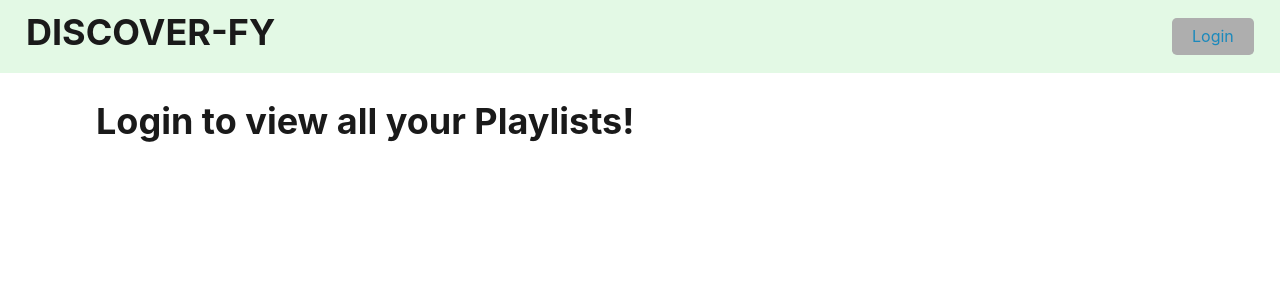
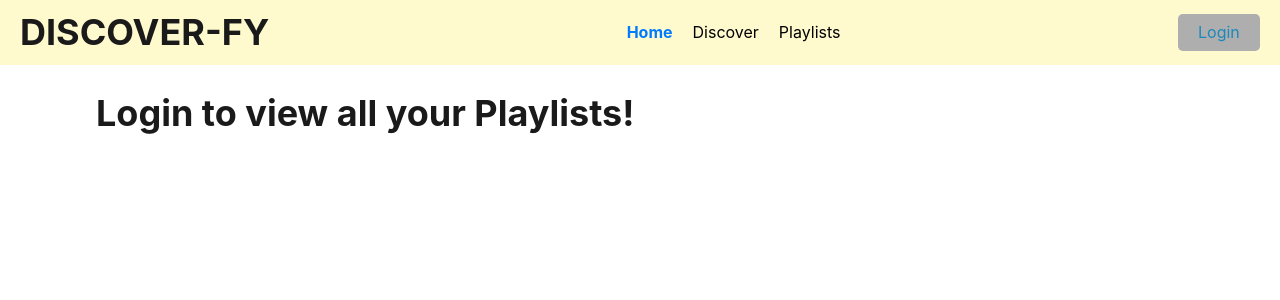
Before and after one commit to jmalon10/Discover-fy, a React (Vite) app in the folder client/: page / in a window 1280 px wide. Shown: the top 300 px of the page. Built offline with nearby package versions, Linux system fonts and the light colour scheme.

Commit message:
adding navbar functionality to route between pages. changed users.ts to playlist.ts, updated the css file with some navbar styling, route the home page with pages

```diff
--- a/client/src/components/Navbar.tsx
+++ b/client/src/components/Navbar.tsx
@@ -1,10 +1,11 @@
 import { useState, useEffect } from 'react';
-import { Link } from 'react-router-dom';
+import { Link, useLocation } from 'react-router-dom';
 import auth from '../utils/auth';
 
 const Navbar = () => {
   // State to track the login status
   const [loginCheck, setLoginCheck] = useState(false);
+  const currentPage = useLocation().pathname;
 
   // Function to check if the user is logged in using auth.loggedIn() method
   const checkLogin = () => {
@@ -19,10 +20,40 @@ const Navbar = () => {
   }, [loginCheck]);  // Dependency array ensures useEffect runs when loginCheck changes
 
   return (
-    <div className="display-flex justify-space-between align-center py-2 px-5 mint-green">
+    <div className="navbar">
       <h1>
         DISCOVER-FY
       </h1>
+      <ul className="display-flex">
+      <li className="nav-item">
+        <Link
+          to="/"
+          // This is a conditional (ternary) operator that checks to see if the current page is "Home"
+          // If it is, we set the current page to 'nav-link-active', otherwise we set it to 'nav-link'
+          className={currentPage === '/' ? 'nav-link active' : 'nav-link'}
+        >
+          Home
+        </Link>
+      </li>
+      <li className="nav-item">
+        <Link
+          to="/Discover"
+          // Check to see if the currentPage is `About`, and if so we use the active link class from bootstrap. Otherwise, we set it to a normal nav-link
+          className={currentPage === '/Discover' ? 'nav-link active' : 'nav-link'}
+        >
+          Discover
+        </Link>
+      </li>
+      <li className="nav-item">
+        <Link
+          to="/Playlists"
+          // Check to see if the currentPage is `About`, and if so we use the active link class from bootstrap. Otherwise, we set it to a normal nav-link
+          className={currentPage === '/Playlists' ? 'nav-link active' : 'nav-link'}
+        >
+          Playlists
+        </Link>
+      </li>
+    </ul>
       <div>
         {
           // Conditional rendering based on loginCheck state
--- a/client/src/components/Users.tsx
+++ b/client/src/components/Playlists.tsx
@@ -12,7 +12,7 @@ const UserList: React.FC<UserListProps> = ({ users }) => {
     return (
         <>
             <h2 className="pb-5">
-                Check out all your friends!
+                Check out all your Playlists!
             </h2>
             {users && users.map((user) => (
                 <div className="row align-center mb-5" key={user.id}>
--- a/client/src/index.css
+++ b/client/src/index.css
@@ -1706,3 +1706,36 @@ form [type='radio'] {
     align-content: center;
   }
 }
+/* Navbar.css */
+.navbar {
+  display: flex;
+  justify-content: space-between;
+  align-items: center;
+  padding: 10px 20px;
+  background-color: lemonchiffon; /* Mint green */
+}
+
+.navbar h1 {
+  margin: 0;
+}
+
+.navbar ul {
+  display: flex;
+  list-style: none;
+  padding: 0;
+  margin: 0;
+}
+
+.navbar li {
+  margin-left: 20px;
+}
+
+.navbar .nav-link {
+  text-decoration: none;
+  color: black;
+}
+
+.navbar .nav-link.active {
+  font-weight: bold;
+  color: #007BFF; /* Bootstrap primary color */
+}
--- a/client/src/pages/Home.tsx
+++ b/client/src/pages/Home.tsx
@@ -2,7 +2,7 @@ import { useState, useEffect, useLayoutEffect } from "react";
 import { retrieveUsers } from "../api/userAPI";
 import type { UserData } from "../interfaces/UserData";
 import ErrorPage from "./ErrorPage";
-import UserList from '../components/Users';
+import UserList from '../components/Playlists';
 import auth from '../utils/auth';
 
 const Home = () => {
```
